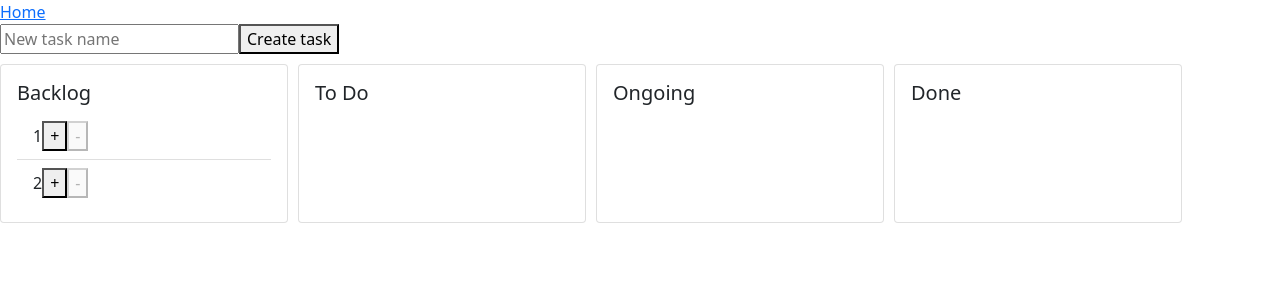
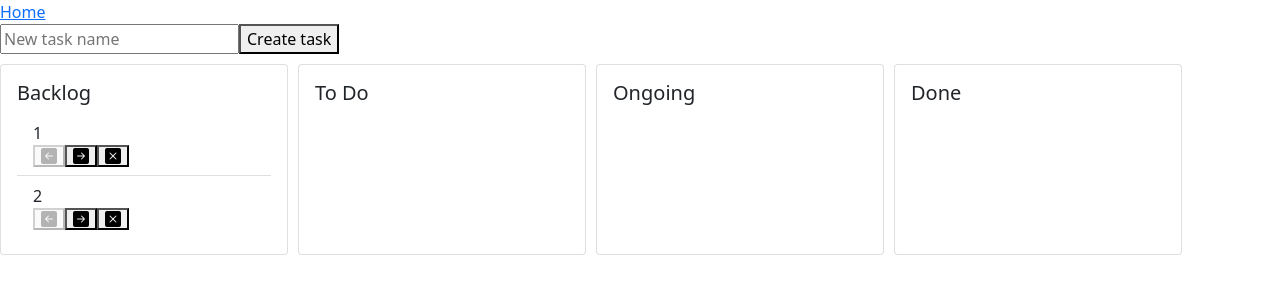
Before and after one commit to Annshuk/LearningReactHook, a React (Create React App) app: page /kanban in a window 1280 px wide. Shown: the top 300 px of the page. Built offline with nearby package versions, Linux system fonts and the light colour scheme; what little-state-machine would draw is missing.

Commit message:
3 files modified

```diff
--- a/package.json
+++ b/package.json
@@ -10,6 +10,7 @@
     "namor": "2.0.3",
     "react": "17.0.2",
     "react-bootstrap": "2.0.4",
+    "react-bootstrap-icons": "^1.7.2",
     "react-dom": "17.0.2",
     "react-hook-form": "7.22.5",
     "react-is": "17.0.2",
--- a/src/Kanban/KanbanSection.js
+++ b/src/Kanban/KanbanSection.js
@@ -1,11 +1,15 @@
 import React from 'react';
 import { Flex } from 'rebass';
 import { Card, ListGroup } from 'react-bootstrap';
-import { FontAwesomeIcon } from '@fortawesome/react-fontawesome';
+import {
+  ArrowRightSquareFill,
+  ArrowLeftSquareFill,
+  XSquareFill,
+} from 'react-bootstrap-icons';
 
 import { stagesNames } from './helpers';
 
-const KanbanSection = ({ tasks, onForward, onBack }) => {
+const KanbanSection = ({ tasks, onForward, onBack, onRemove }) => {
   return (
     <Flex>
       {tasks.map((kanbanTasks, tkIndex) => {
@@ -21,18 +25,23 @@ const KanbanSection = ({ tasks, onForward, onBack }) => {
                   return (
                     <ListGroup.Item key={`${task.name}${taskIndex}`}>
                       {task.name}
+                      <Flex>
+                        <button
+                          disabled={task.stage === 0}
+                          onClick={onBack(task.name)}
+                        >
+                          <ArrowLeftSquareFill />
+                        </button>
                         <button
                           onClick={onForward(task.name)}
                           disabled={task.stage === 3}
                         >
-                        +
+                          <ArrowRightSquareFill />
                         </button>
-                      <button
-                        disabled={task.stage === 0}
-                        onClick={onBack(task.name)}
-                      >
-                        -
+                        <button>
+                          <XSquareFill onClick={onRemove(task.name)} />
                         </button>
+                      </Flex>
                     </ListGroup.Item>
                   );
                 })}
--- a/src/Kanban/index.js
+++ b/src/Kanban/index.js
@@ -25,10 +25,12 @@ const Kanban = () => {
     setInput(target.value);
   };
 
-  const removeTasks = (name) => {
+  const removeTasks = (name) => () => {
     setTasks((prevTask) => {
       const removeItem = prevTask.filter((item) => item.name != name);
+
       taskRef.current = createStageTasks(removeItem);
+
       return removeItem;
     });
   };
```
Lines whose indentation alone changed are shown as unchanged.
